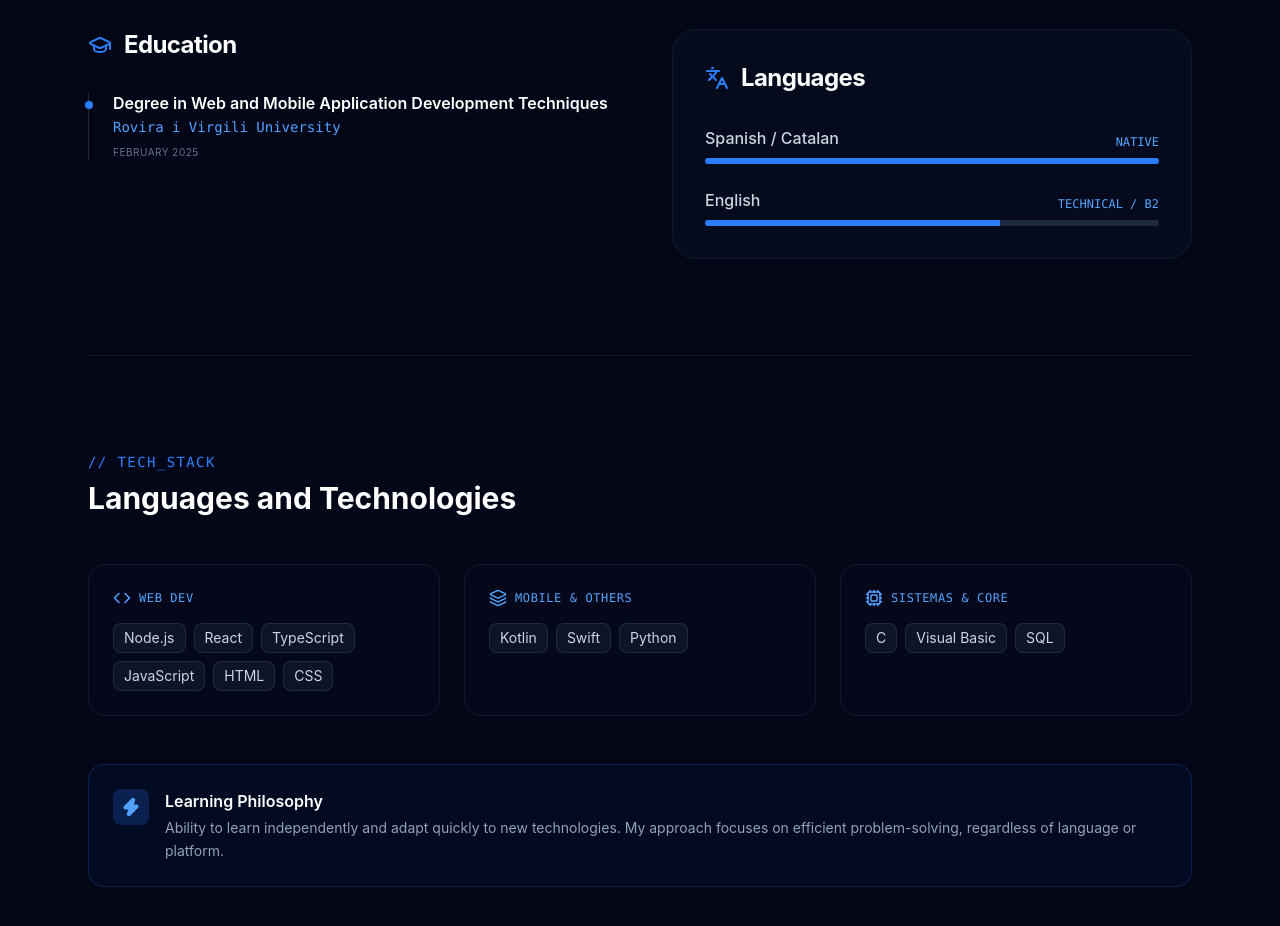
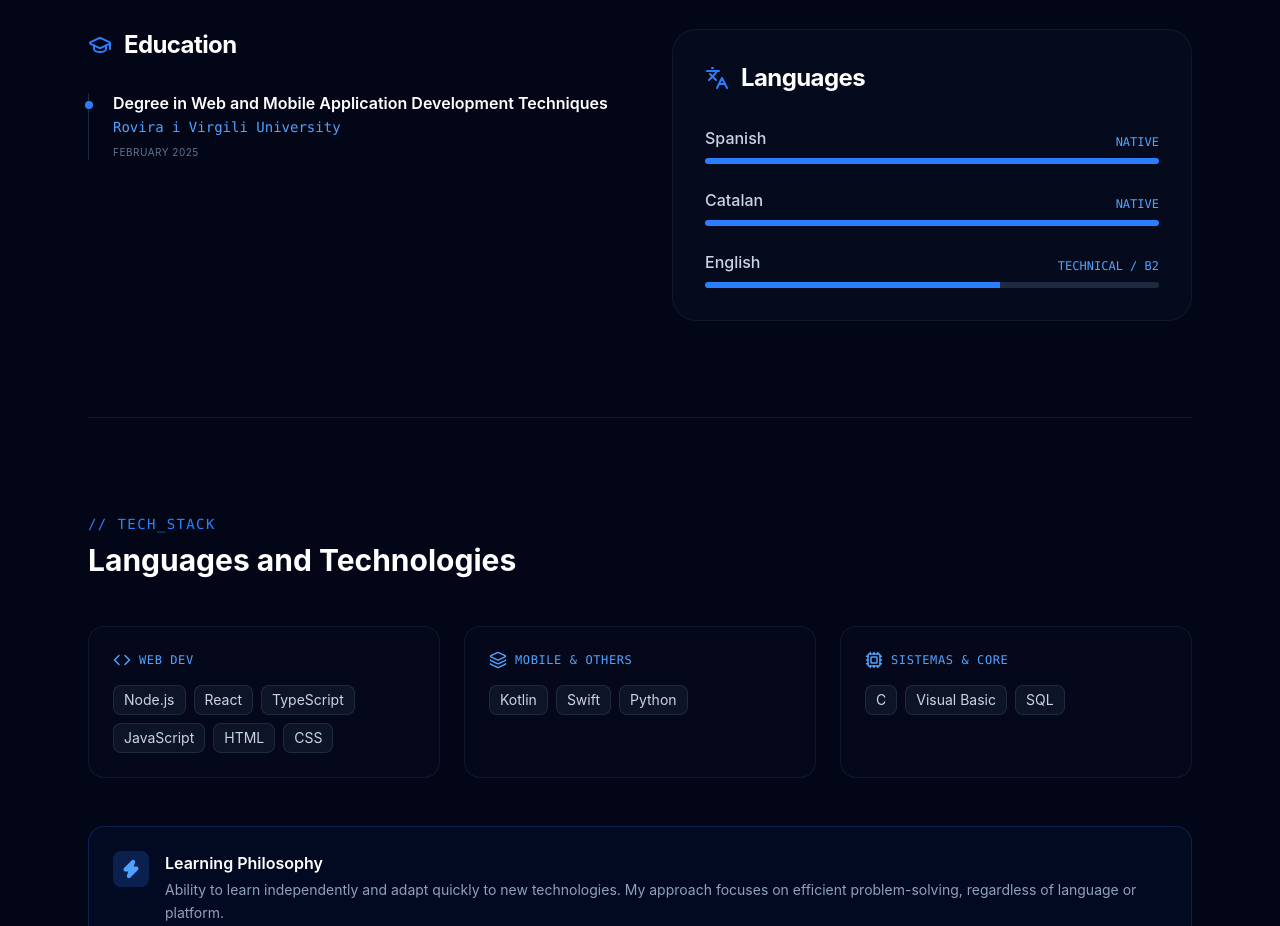
Before and after one commit to MenachoIvan/menachoivan.github.io, a React (Vite) app: page / in a window 1280 px wide. Shown: the part 1360-2286 px from the top of the page. Built offline with nearby package versions, Linux system fonts and the light colour scheme.

Commit message:
add: cat as a single lang

```diff
--- a/src/components/Education.jsx
+++ b/src/components/Education.jsx
@@ -44,10 +44,24 @@ export const Education = () => {
             <div>
               <div className="flex justify-between mb-2 items-end">
                 <span className="text-slate-300 text-sm md:text-base font-medium">
-                  {t("education.castcat")}
+                  {t("education.cast")}
                 </span>
                 <span className="text-blue-400 text-[10px] md:text-xs font-mono uppercase">
-                  {t("education.castcatlvl")}
+                  {t("education.castlvl")}
+                </span>
+              </div>
+              <div className="w-full bg-slate-800 h-1.5 rounded-full overflow-hidden">
+                <div className="bg-blue-500 h-full w-full"></div>
+              </div>
+            </div>
+
+            <div>
+              <div className="flex justify-between mb-2 items-end">
+                <span className="text-slate-300 text-sm md:text-base font-medium">
+                  {t("education.cat")}
+                </span>
+                <span className="text-blue-400 text-[10px] md:text-xs font-mono uppercase">
+                  {t("education.catlvl")}
                 </span>
               </div>
               <div className="w-full bg-slate-800 h-1.5 rounded-full overflow-hidden">
--- a/src/i18n/locales/cat.json
+++ b/src/i18n/locales/cat.json
@@ -20,8 +20,10 @@
     "uni": "Universitat Rovira i Virgili",
     "date": "Febrer 2025",
     "lang": "Idiomes",
-    "castcat": "Castellà / Català",
-    "castcatlvl": "Natiu",
+    "cast": "Castellà",
+    "castlvl": "Natiu",
+    "cat": " Català",
+    "catlvl": "Natiu",
     "eng": "Anglès",
     "englvl": "Tècnic / B2"
   },
--- a/src/i18n/locales/en.json
+++ b/src/i18n/locales/en.json
@@ -20,8 +20,10 @@
     "uni": "Rovira i Virgili University",
     "date": "February 2025",
     "lang": "Languages",
-    "castcat": "Spanish / Catalan",
-    "castcatlvl": "Native",
+    "cast": "Spanish ",
+    "castlvl": "Native",
+    "cat": " Catalan",
+    "catlvl": "Native",
     "eng": "English",
     "englvl": "Technical / B2"
   },
--- a/src/i18n/locales/es.json
+++ b/src/i18n/locales/es.json
@@ -20,8 +20,10 @@
     "uni": "Universitat Rovira i Virgili",
     "date": "Febrero 2025",
     "lang": "Idiomas",
-    "castcat": "Castellano / Catalán",
-    "castcatlvl": "Nativo",
+    "cast": "Castellano",
+    "castlvl": "Nativo",
+    "cat": "Catalán",
+    "catlvl": "Nativo",
     "eng": "Inglés",
     "englvl": "Técnico / B2"
   },
```
